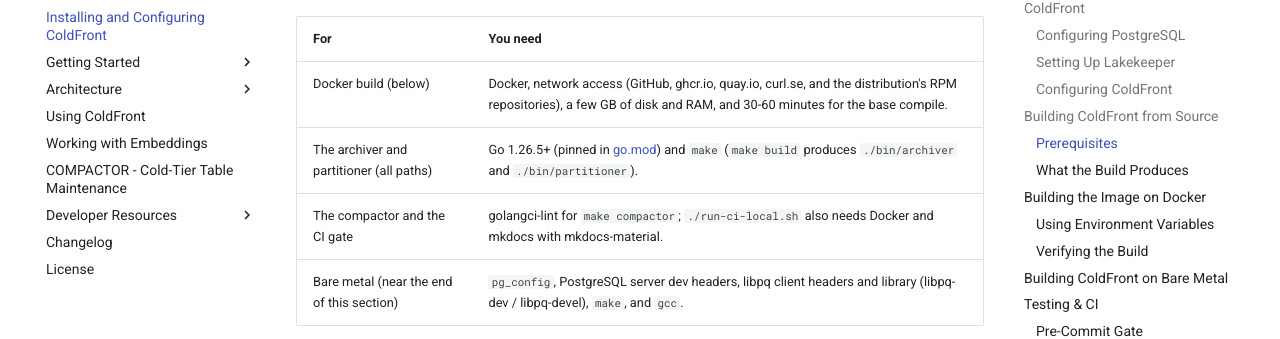
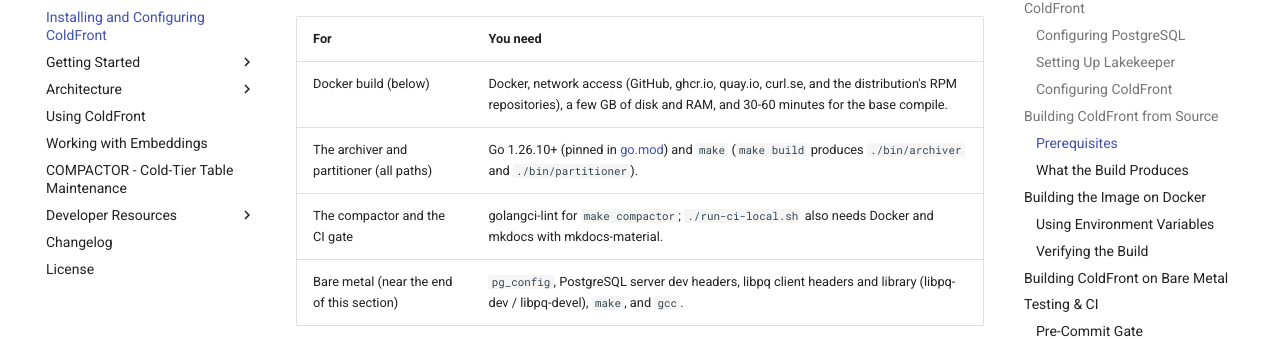
Before and after one commit to pgEdge/coldfront, an MkDocs documentation site: the page built from docs/installation.md, in a window 1280 px wide and 900 px high, scrolled down 3891 px. Shown: the part 118-457 px from the top of the window. Built offline with MkDocs 1.6.1 and Material for MkDocs 9.7.7, drawn with Linux system fonts in a browser that asks for light colours; comment, search, counter and statistics services are not loaded.

Commit message:
fix: bump Go to 1.26.10 for the eMudhra CA distrust (CVE-2026-111943)

```diff
--- a/docs/installation.md
+++ b/docs/installation.md
@@ -180,7 +180,7 @@ The following table lists the prerequisites for each build path:
 | For | You need |
 |---|---|
 | Docker build (below) | Docker, network access (GitHub, ghcr.io, quay.io, curl.se, and the distribution's RPM repositories), a few GB of disk and RAM, and 30-60 minutes for the base compile. |
-| The archiver and partitioner (all paths) | Go 1.26.5+ (pinned in [go.mod](https://github.com/pgEdge/ColdFront/blob/main/go.mod)) and `make` (`make build` produces `./bin/archiver` and `./bin/partitioner`). |
+| The archiver and partitioner (all paths) | Go 1.26.10+ (pinned in [go.mod](https://github.com/pgEdge/ColdFront/blob/main/go.mod)) and `make` (`make build` produces `./bin/archiver` and `./bin/partitioner`). |
 | The compactor and the CI gate | golangci-lint for `make compactor`; `./run-ci-local.sh` also needs Docker and mkdocs with mkdocs-material. |
 | Bare metal (near the end of this section) | `pg_config`, PostgreSQL server dev headers, libpq client headers and library (libpq-dev / libpq-devel), `make`, and `gcc`. |
 
```
Also changed, not shown: 3 other files.
